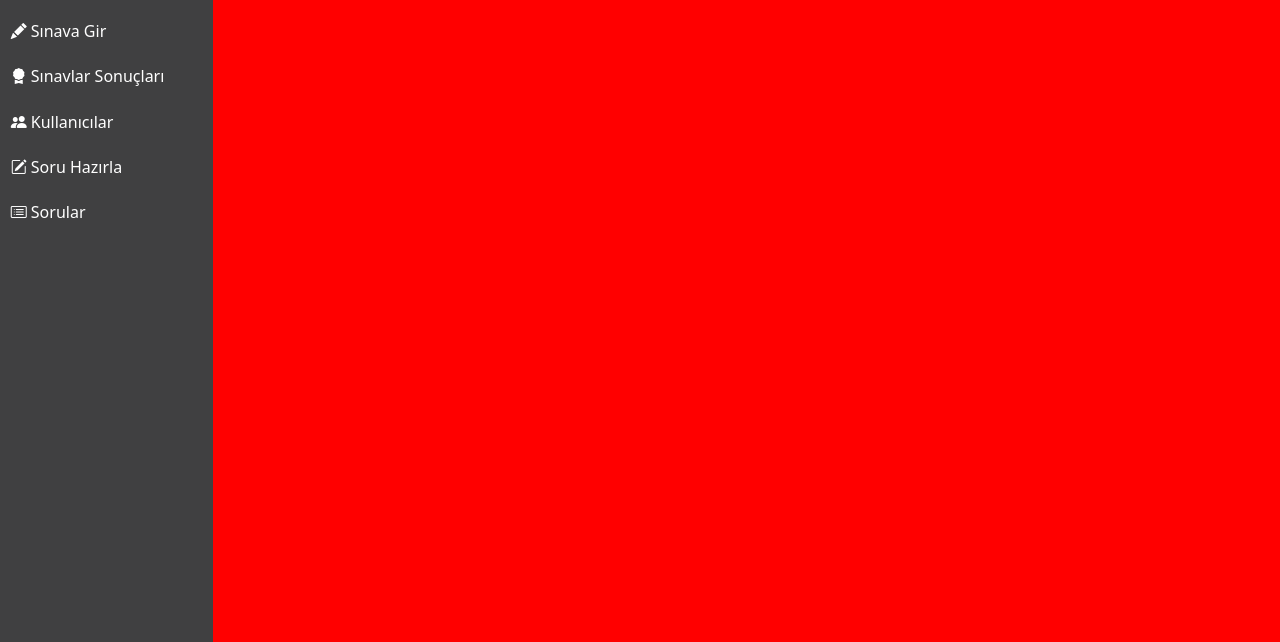
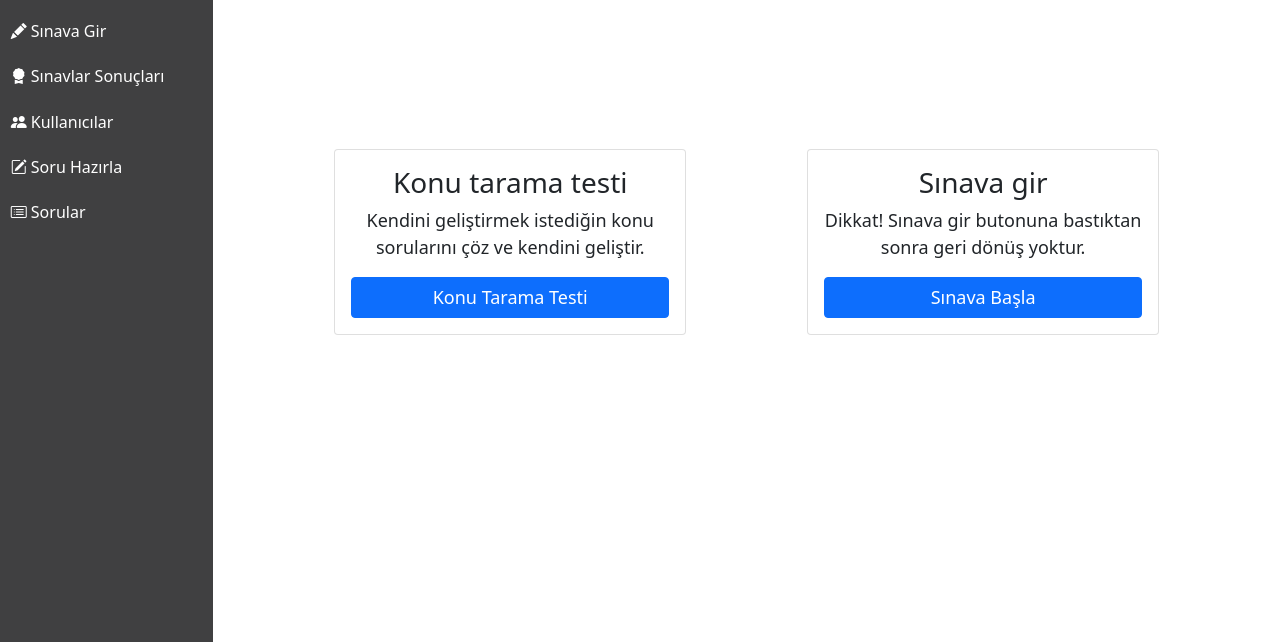
Before and after one commit to sidarilaslan/Sinav-Sistemi, a plain HTML site: page pages/joinQuizPage/joinQuiz.html in a window 1280 px wide. Shown: the part 158-800 px from the top of the page. Drawn offline with nearby package versions, Linux system fonts and the light colour scheme; files that its build step writes are made by us from their sources.

Commit message:
feat: Sinava gir sayfasi duzenlendi.

```diff
--- a/pages/joinQuizPage/joinQuiz.html
+++ b/pages/joinQuizPage/joinQuiz.html
@@ -10,7 +10,7 @@
     <link href="/src/css/bootstrap.min.css" rel="stylesheet">
     <link rel="stylesheet" href="/src/css/navbar.css">
     <link rel="stylesheet" href="https://cdn.jsdelivr.net/npm/bootstrap-icons@1.8.1/font/bootstrap-icons.css">
-    <link rel="stylesheet" href="/src/css/joinQuiz.css">
+    <link rel="stylesheet" href="joinQuiz.css">
 
 </head>
 
@@ -19,7 +19,20 @@
 
     </nav>
     <div class="col-md-10 body">
-
+        <div class="card">
+            <div class="card-body text-center">
+                <h5 class="card-title">Konu tarama testi</h5>
+                <p class="card-text">Kendini geliştirmek istediğin konu sorularını çöz ve kendini geliştir.</p>
+                <a href="/pages/quizModule/quiz.html" class="btn btn-primary w-100">Konu Tarama Testi</a>
+            </div>
+        </div>
+        <div class="card">
+            <div class="card-body text-center">
+                <h5 class="card-title">Sınava gir</h5>
+                <p class="card-text">Dikkat! Sınava gir butonuna bastıktan sonra geri dönüş yoktur.</p>
+                <a href="/pages/quizModule/quiz.html" class="btn btn-primary w-100">Sınava Başla</a>
+            </div>
+        </div>
     </div>
 
 
--- a/pages/joinQuizPage/joinQuiz.scss
+++ b/pages/joinQuizPage/joinQuiz.scss
@@ -1,3 +1,20 @@
-body {
-    background-color: red;
+.body {
+    display: flex;
+    justify-content: space-evenly;
+    align-items: center;
+    font-size: 18px;
+
+    .card {
+        max-width: 400px;
+        width: 33%;
+
+        .card-title {
+            font-size: 28px;
+        }
+
+        .btn {
+            font-size: 18px;
+        }
+    }
+
 }
```
Also changed, not shown: pages/joinQuizPage/joinQuiz.css.
